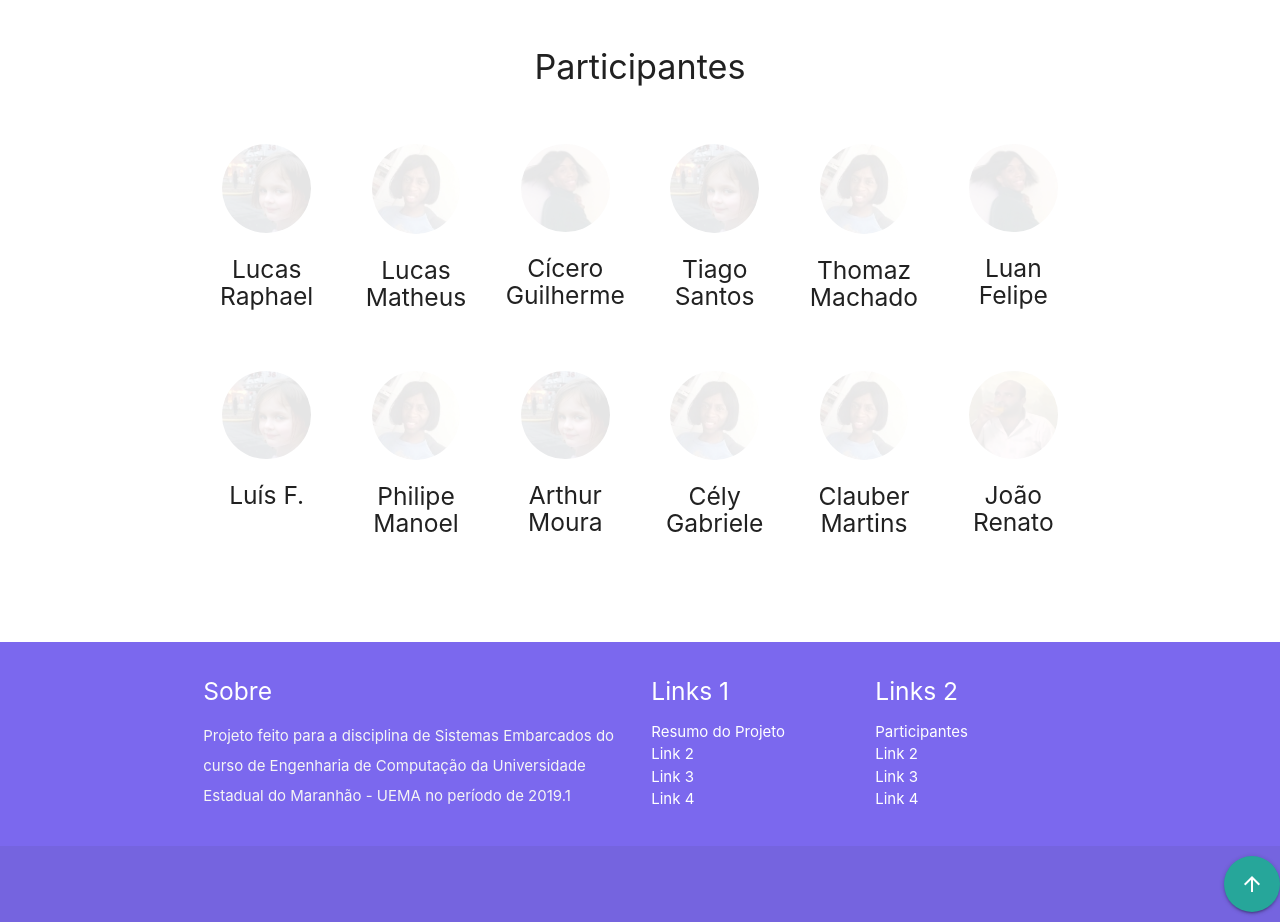
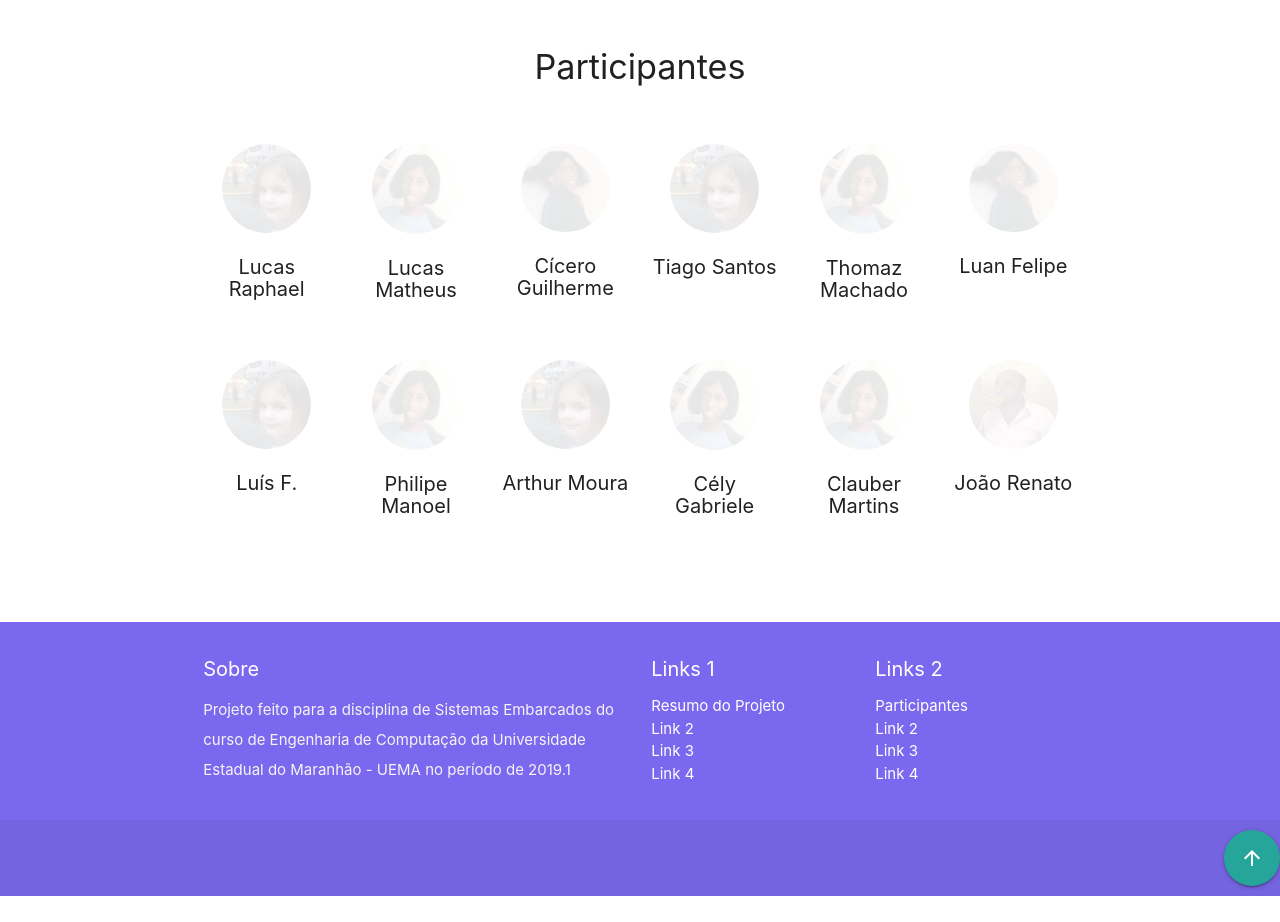
Before and after one commit to luansousa/luansousa-site-trabalho-elton, a plain HTML site: page index.html in a window 1280 px wide. Shown: the part 745-1667 px from the top of the page. After the commit the page ends 1641 px from the top, so only its background shows below. Drawn offline with nearby package versions, Linux system fonts and the light colour scheme.

Commit message:
Update style.css

```diff
--- a/css/style.css
+++ b/css/style.css
@@ -10,6 +10,11 @@ nav ul a,
 nav .brand-logo {
   color: #444;
 }
+
+h5{
+   font-size: 20px;
+}
+
 hr{
   background-color: #7B68EE;
   width: 100%;
```
